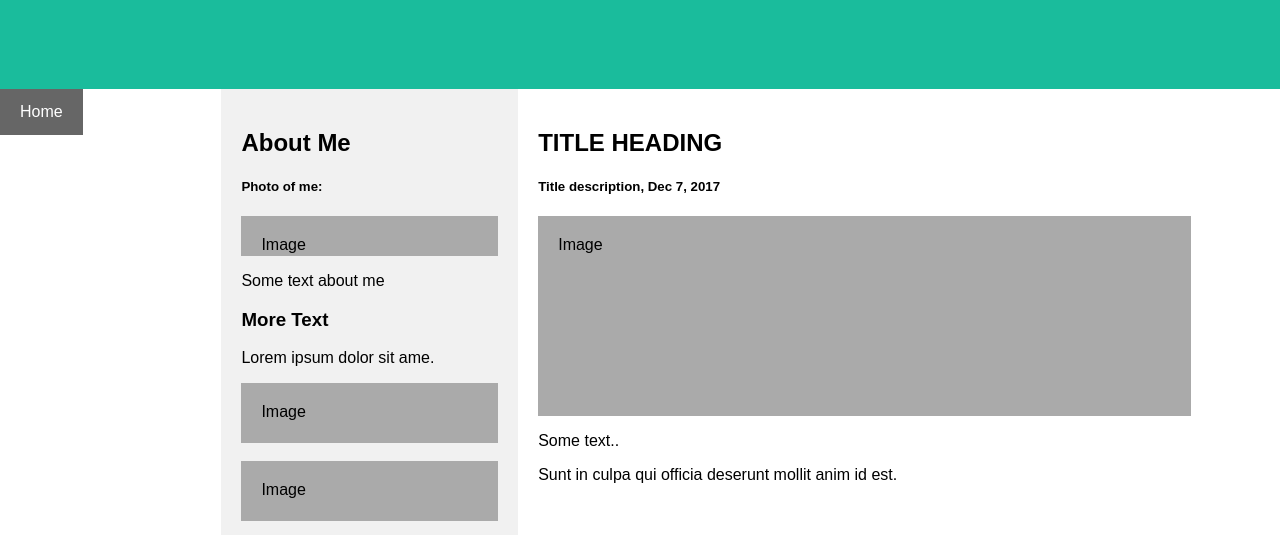
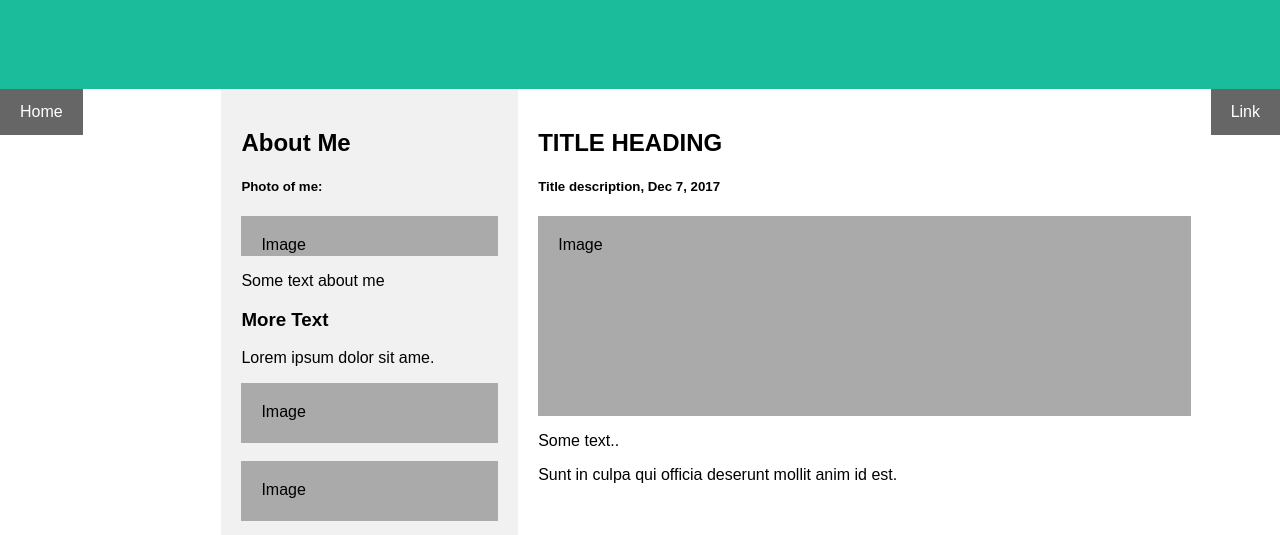
Before and after one commit to pintubordoloi/epson, a plain HTML site: page index.html in a window 1280 px wide. Shown: the part 237-772 px from the top of the page. Drawn offline with Linux system fonts and the light colour scheme.

Commit message:
updating

```diff
--- a/index.html
+++ b/index.html
@@ -51,6 +51,8 @@
 		/*Right aligned link */
 		.navbar a.right {
 			float: right;
+			background-color: #666;
+			color: white;
 		}
 
 		/* Change color on hover */
```
